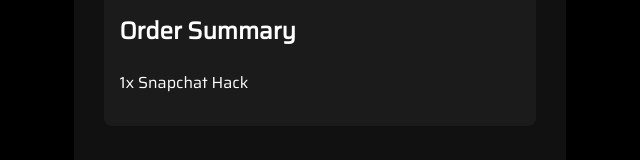
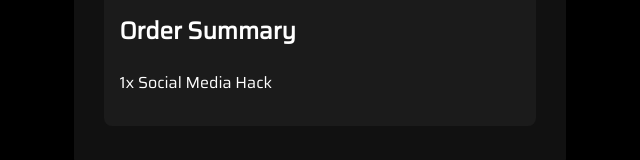
Before and after one commit to wortok/PPvcb77, a plain HTML site: page mediaorder.html in a window 1280 px wide. Shown: the part 984-1144 px from the top of the page, 320-960 px from the left. Drawn offline with Linux system fonts and the light colour scheme.

Commit message:
Update mediaorder.html

```diff
--- a/mediaorder.html
+++ b/mediaorder.html
@@ -243,7 +243,7 @@
         <p class="send-as-friends">Send as "Friends and Family"</p>
 </div>
 <h2>Order Summary</h2>
-<p>1x Snapchat Hack</p>
+<p>1x Social Media Hack</p>
 <!-- Include your order summary here -->
 <!-- You can include a form for user information and confirmation -->
 </div>
```
